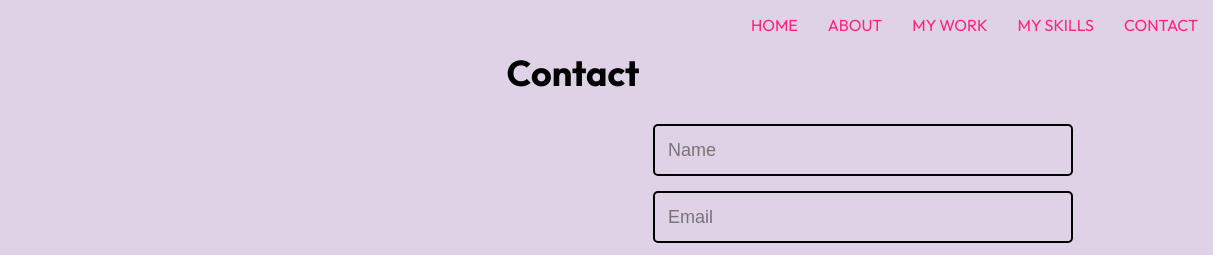
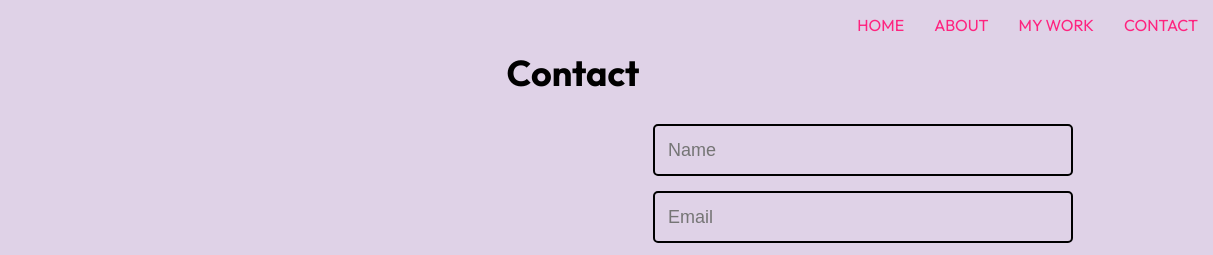
Before and after one commit to paolabramlett/paolabramlettdotcom, a plain HTML site: page contact.html in a window 1280 px wide. Shown: the top 255 px of the page, 67-1280 px from the left. Drawn offline with Linux system fonts and the light colour scheme.

Commit message:
borrando una pagina para mejorear flujo

```diff
--- a/contact.html
+++ b/contact.html
@@ -36,7 +36,6 @@
                     <li><a href="index.html">Home</a></li>
                     <li><a href="about.html">About</a></li>
                     <li><a href="portfolio.html">My Work</a></li>
-                    <li><a href="resume.html">My Skills</a></li>
                     <li><a href="contact.html">Contact</a></li>
                     <div class="closeMenu"><i class="fa fa-times"></i></div>
                     <span class="icons">
```
Also changed, not shown: casestudy1.html (+0 -1 lines), casestudy2.html (+0 -1 lines), casestudy3.html (+0 -1 lines).
